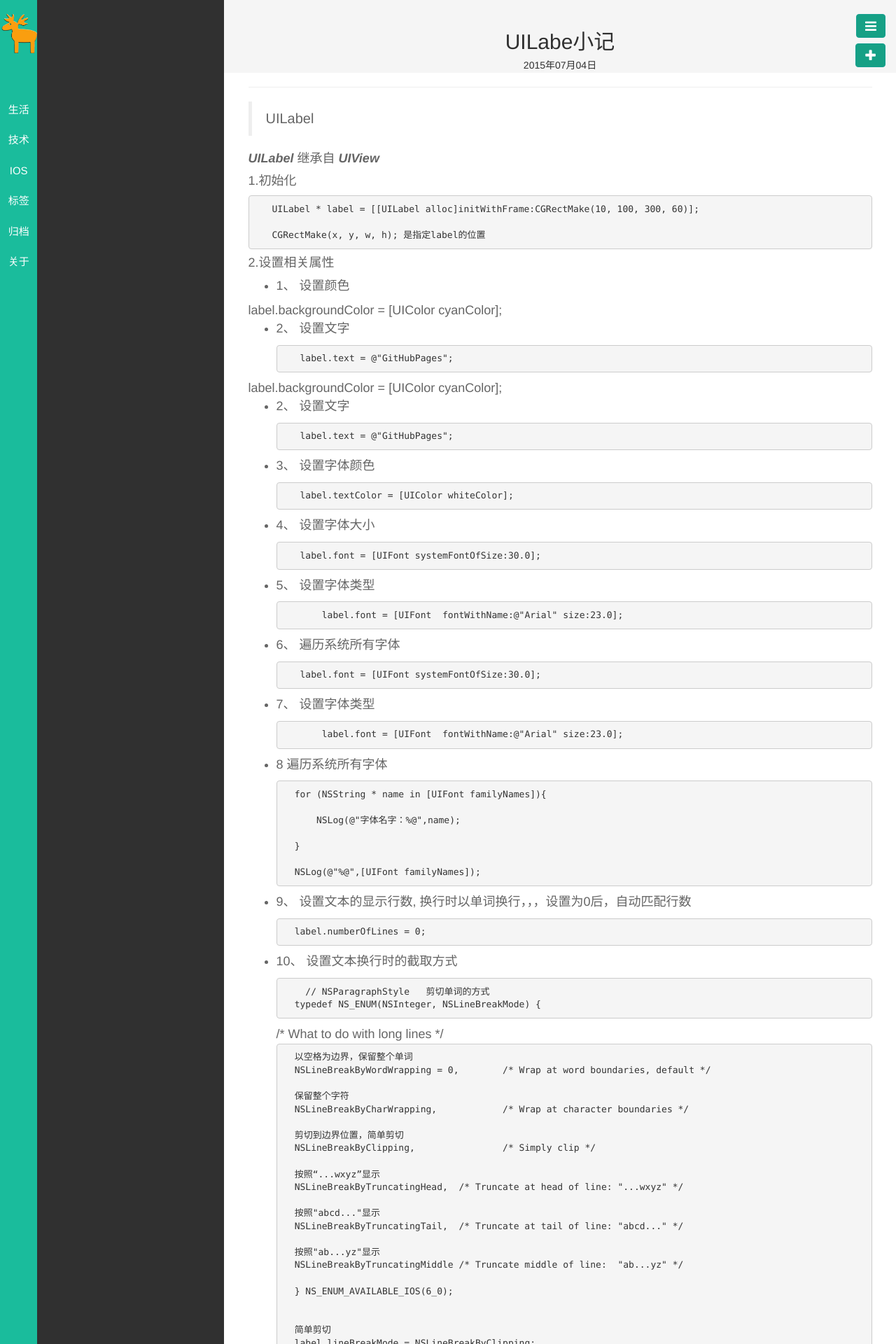
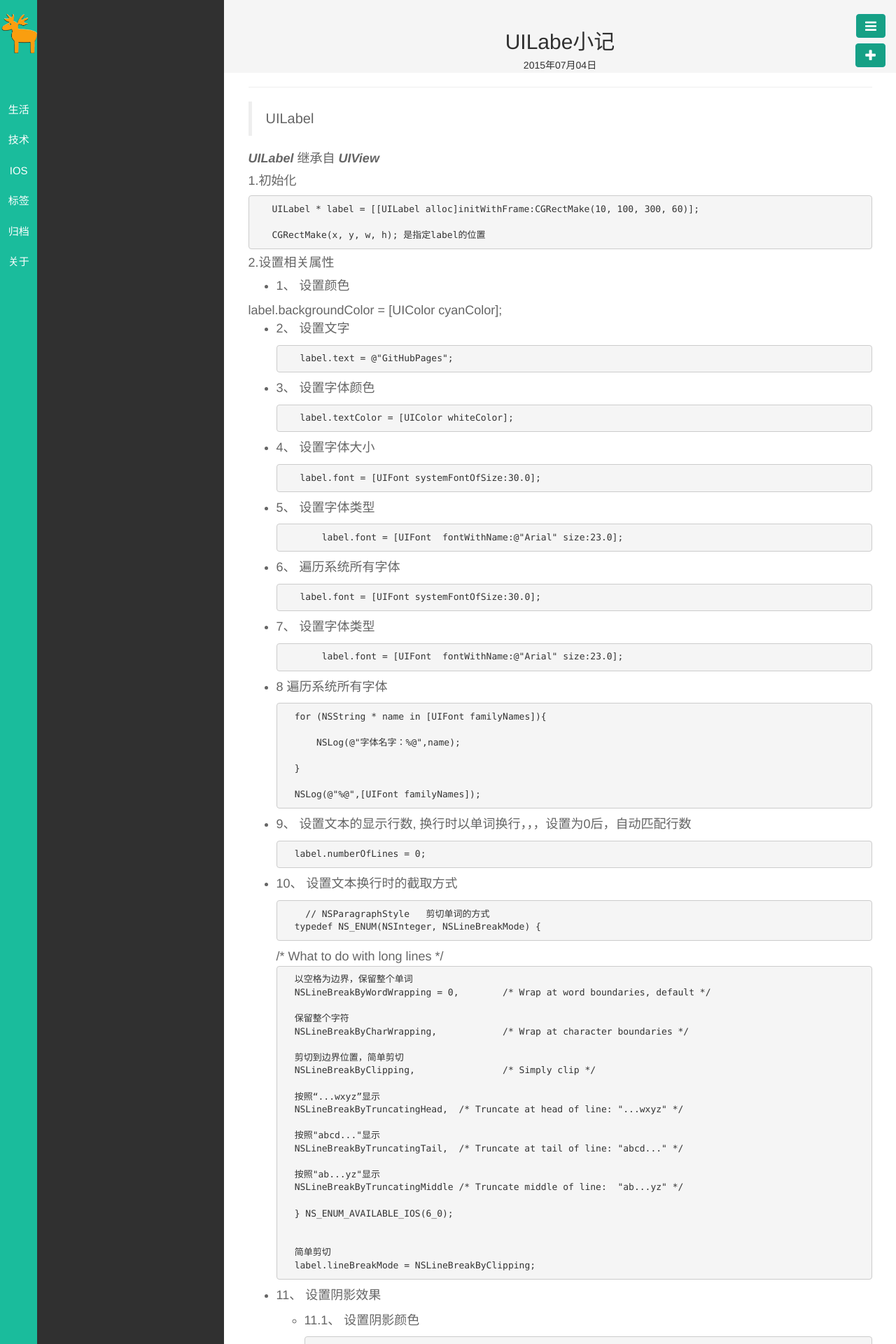
Before and after one commit to klone1127/klone1127.github.io, a Jekyll site: the page built from _posts/IOS/2015-07-04-UILabel.md, in a window 1280 px wide. Shown: the top 1920 px of the page at 70% size. Built offline with Jekyll 4.4.1, drawn with Linux system fonts in a browser that asks for light colours; nearby versions of some CDN libraries; library files that are not in the unit come from our copies; Markdown is read by kramdown in place of the engine named in the settings.

Commit message:
Update 2015-07-04-UILabel.md

```diff
--- a/_posts/IOS/2015-07-04-UILabel.md
+++ b/_posts/IOS/2015-07-04-UILabel.md
@@ -25,12 +25,6 @@ description:
 * 2、 设置文字
 
 	     label.text = @"GitHubPages";
-
- 	     label.backgroundColor = [UIColor cyanColor];
-* 2、 设置文字
-
-	     label.text = @"GitHubPages";
-
 * 3、 设置字体颜色
 
 	     label.textColor = [UIColor whiteColor];
```
